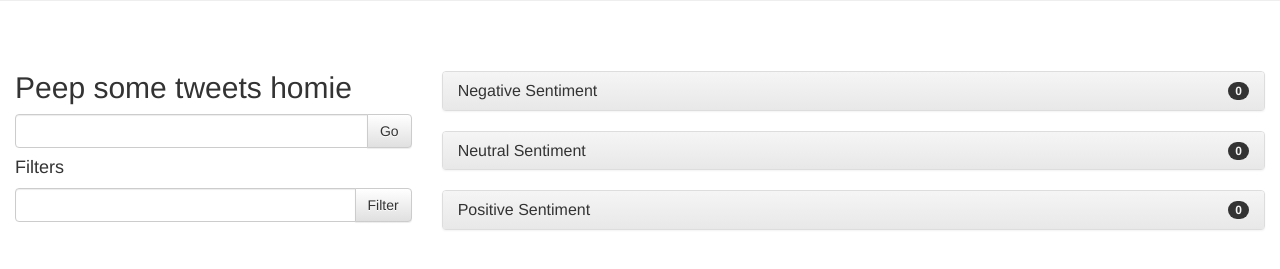
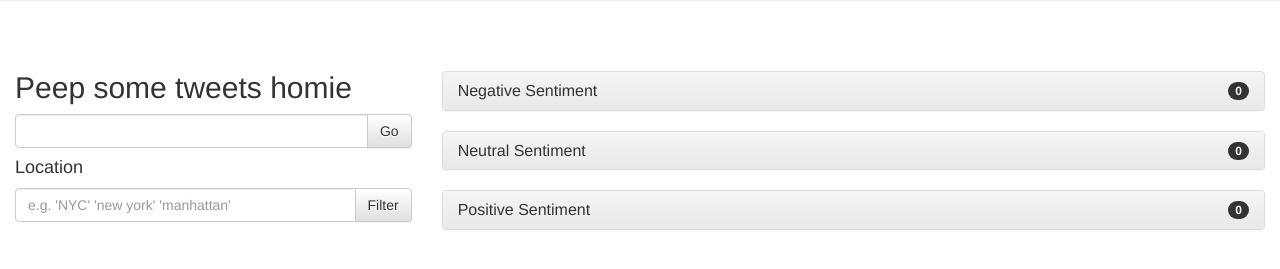
Before and after one commit to rainems/tweetAnalysis, a Flask app: page / in a window 1280 px wide; the page is wider, and only the part inside the window is pictured. Shown: the part 245-514 px from the top of that part. Run offline with Flask 2, Linux system fonts and the light colour scheme; parts of the project's set-up code (start-up, migrations or seed data) failed here and were passed over; some libraries are stand-ins or nearby versions.

Commit message:
Made location filter more apparent

```diff
--- a/templates/index.html
+++ b/templates/index.html
@@ -9,9 +9,9 @@
 </div>
 <!-- /input-group -->
 {% endblock %} {% block filter2 %}
-<h4>Filters</h4>
+<h4>Location</h4>
 <div class="input-group">
-    <input type="text" id="tweetFilterQuery" class="form-control" value={{geocode}}> <span class="input-group-btn">
+    <input type="text" id="tweetFilterQuery" class="form-control" placeholder="e.g. 'NYC' 'new york' 'manhattan'" value={{geocode}}> <span class="input-group-btn">
     <button class="btn btn-default" id="tweetFilterBtn" type="button">Filter</button>
     </span>
 </div>
```
